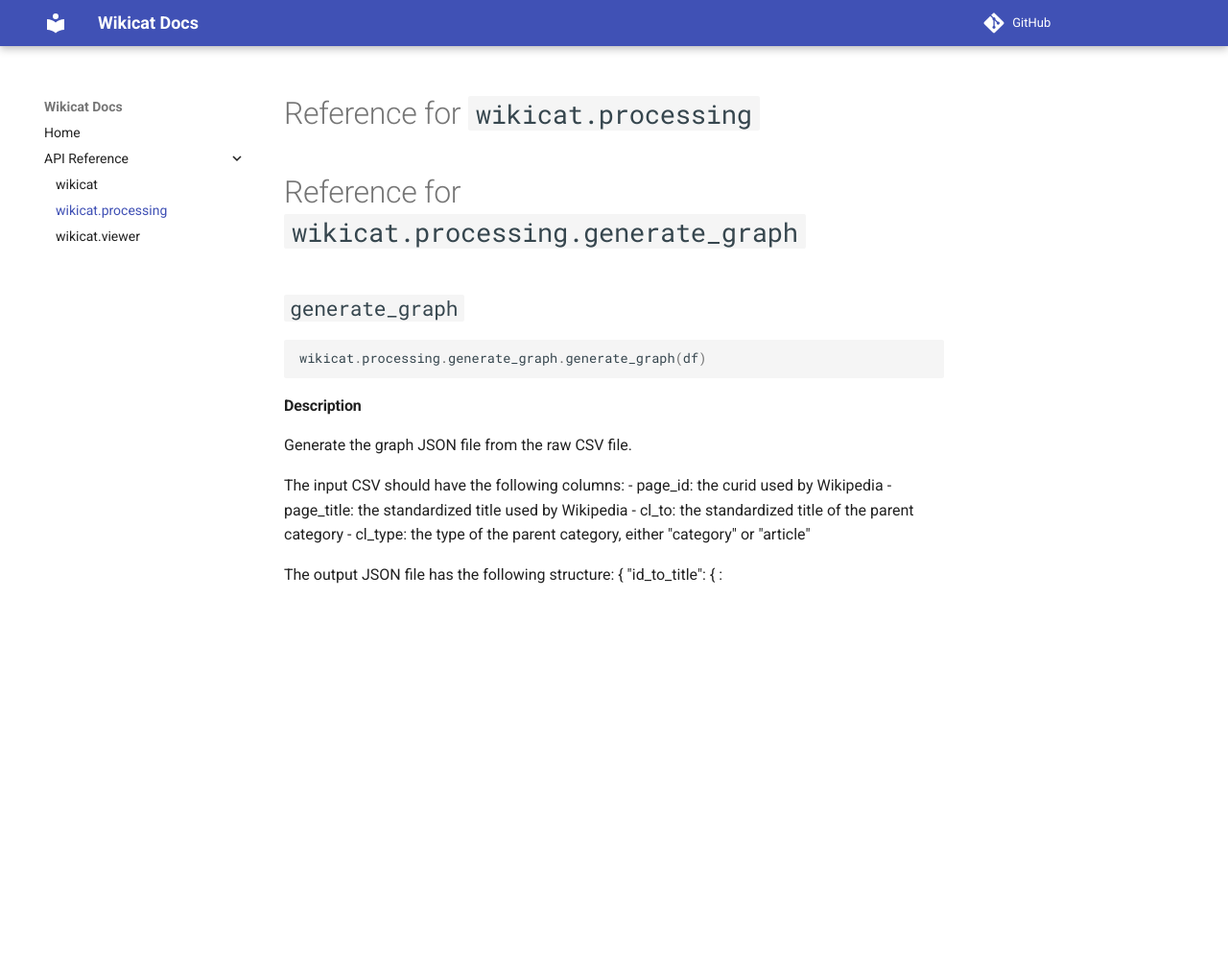
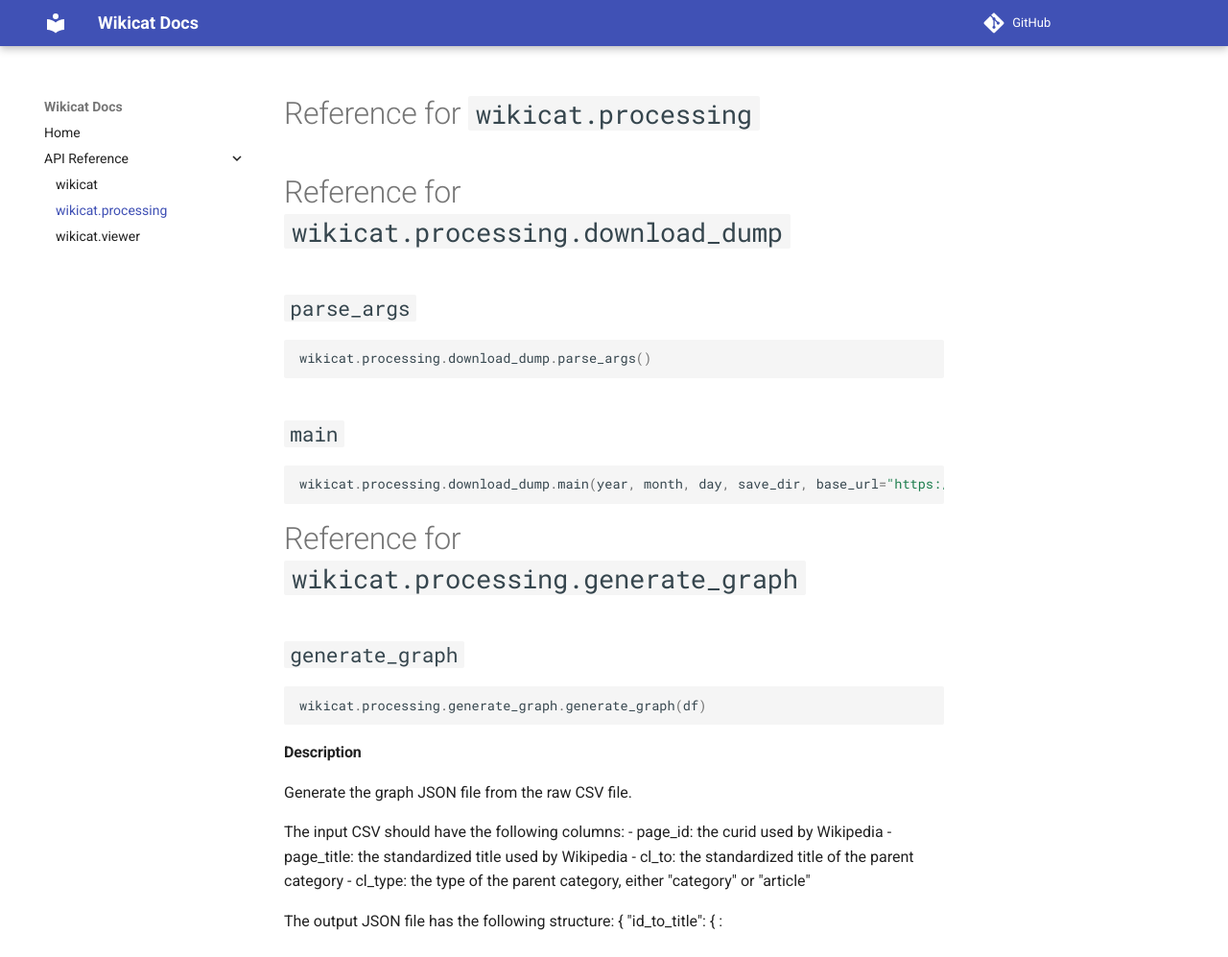
Before and after one commit to xhluca/wikicat, an MkDocs documentation site: the page built from docs/wikicat/processing.md, in a window 1280 px wide and 997 px high. Shown: the whole window at 96% size. Built offline with MkDocs 1.6.1 and Material for MkDocs 9.7.7, drawn with Linux system fonts in a browser that asks for light colours.

Commit message:
Update tests

````diff
--- a/docs/wikicat/processing.md
+++ b/docs/wikicat/processing.md
@@ -1,4 +1,18 @@
 # Reference for `wikicat.processing`
+
+# Reference for `wikicat.processing.download_dump`
+
+## `parse_args`
+
+```python
+wikicat.processing.download_dump.parse_args()
+```
+
+## `main`
+
+```python
+wikicat.processing.download_dump.main(year, month, day, save_dir, base_url="https://archive.org/download/", name_prefix="enwiki-")
+```
 
 # Reference for `wikicat.processing.generate_graph`
 
````
